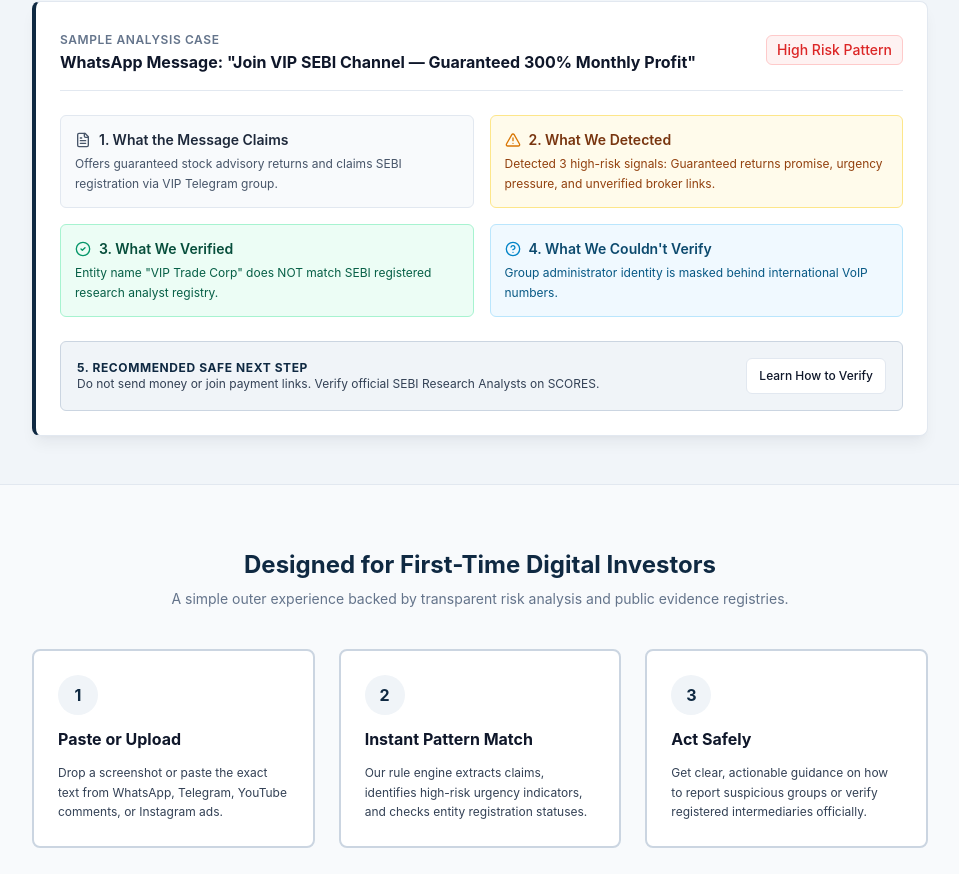
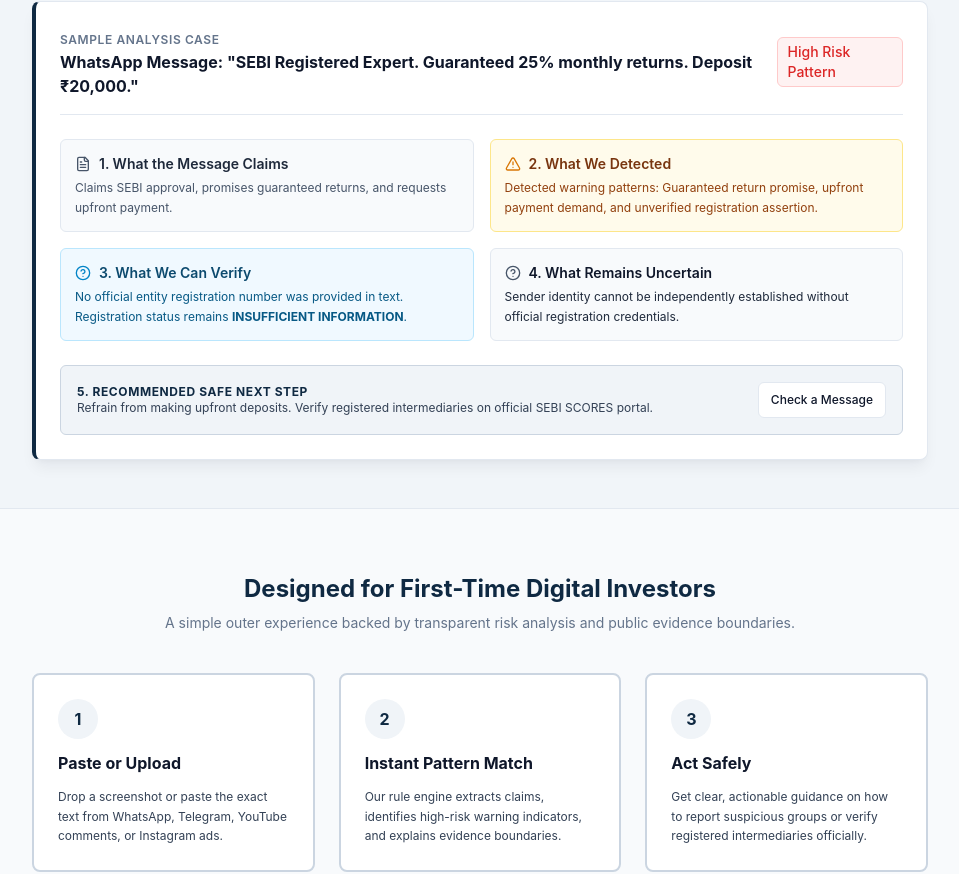
Before and after one commit to mdasif-x1/investor-safety-system, a Next.js app: page / in a window 1280 px wide. Shown: the part 762-1636 px from the top of the page, without its empty margins (160-1119 px from the left). Built offline with nearby package versions, Linux system fonts and the light colour scheme.

Commit message:
fix: master alignment of homepage evidence preview copy and obsolete route redirection

```diff
--- a/src/app/page.tsx
+++ b/src/app/page.tsx
@@ -33,7 +33,7 @@
             </h1>
 
             <p className="text-base sm:text-lg text-[var(--text-secondary)] leading-relaxed font-normal">
-              Received a suspicious stock tip on WhatsApp, Telegram, or Instagram? Paste the claim or screenshot to detect warning signals, inspect verified evidence, and take a safer next step.
+              Received a suspicious stock tip on WhatsApp, Telegram, or Instagram? Paste the claim or screenshot to detect warning signals, inspect available evidence, and take a safer next step.
             </p>
 
             <div className="flex flex-col sm:flex-row items-center gap-3 pt-2 w-full justify-center">
@@ -55,7 +55,7 @@
                 <Lock className="w-3.5 h-3.5 text-emerald-600" /> No password / OTP required
               </span>
               <span className="flex items-center gap-1.5">
-                <ShieldCheck className="w-3.5 h-3.5 text-sky-600" /> Non-commercial & independent
+                <ShieldCheck className="w-3.5 h-3.5 text-sky-600" /> Non-commercial &amp; independent
               </span>
               <span className="flex items-center gap-1.5">
                 <FileText className="w-3.5 h-3.5 text-amber-600" /> No investment recommendations
@@ -88,7 +88,7 @@
                       Sample Analysis Case
                     </span>
                     <h3 className="text-base font-bold text-[var(--text-primary)]">
-                      WhatsApp Message: &quot;Join VIP SEBI Channel — Guaranteed 300% Monthly Profit&quot;
+                      WhatsApp Message: &quot;SEBI Registered Expert. Guaranteed 25% monthly returns. Deposit ₹20,000.&quot;
                     </h3>
                   </div>
                   <SeverityBadge severity="HIGH" />
@@ -103,7 +103,7 @@
                       <span>1. What the Message Claims</span>
                     </div>
                     <p className="text-xs text-slate-600 leading-relaxed">
-                      Offers guaranteed stock advisory returns and claims SEBI registration via VIP Telegram group.
+                      Claims SEBI approval, promises guaranteed returns, and requests upfront payment.
                     </p>
                   </div>
 
@@ -114,29 +114,29 @@
                       <span>2. What We Detected</span>
                     </div>
                     <p className="text-xs text-amber-800 leading-relaxed">
-                      Detected 3 high-risk signals: Guaranteed returns promise, urgency pressure, and unverified broker links.
+                      Detected warning patterns: Guaranteed return promise, upfront payment demand, and unverified registration assertion.
                     </p>
                   </div>
 
                   {/* Stage 3 */}
-                  <div className="p-3.5 rounded bg-emerald-50 border border-emerald-200 flex flex-col gap-1">
-                    <div className="flex items-center gap-2 font-semibold text-emerald-900">
-                      <CheckCircle2 className="w-4 h-4 text-emerald-600" />
-                      <span>3. What We Verified</span>
+                  <div className="p-3.5 rounded bg-sky-50 border border-sky-200 flex flex-col gap-1">
+                    <div className="flex items-center gap-2 font-semibold text-sky-900">
+                      <HelpCircle className="w-4 h-4 text-sky-600" />
+                      <span>3. What We Can Verify</span>
                     </div>
-                    <p className="text-xs text-emerald-800 leading-relaxed">
-                      Entity name &quot;VIP Trade Corp&quot; does NOT match SEBI registered research analyst registry.
+                    <p className="text-xs text-sky-800 leading-relaxed">
+                      No official entity registration number was provided in text. Registration status remains <strong>INSUFFICIENT INFORMATION</strong>.
                     </p>
                   </div>
 
                   {/* Stage 4 */}
-                  <div className="p-3.5 rounded bg-sky-50 border border-sky-200 flex flex-col gap-1">
-                    <div className="flex items-center gap-2 font-semibold text-sky-900">
-                      <HelpCircle className="w-4 h-4 text-sky-600" />
-                      <span>4. What We Couldn&apos;t Verify</span>
+                  <div className="p-3.5 rounded bg-slate-50 border border-slate-200 flex flex-col gap-1">
+                    <div className="flex items-center gap-2 font-semibold text-slate-900">
+                      <HelpCircle className="w-4 h-4 text-slate-600" />
+                      <span>4. What Remains Uncertain</span>
                     </div>
-                    <p className="text-xs text-sky-800 leading-relaxed">
-                      Group administrator identity is masked behind international VoIP numbers.
+                    <p className="text-xs text-slate-800 leading-relaxed">
+                      Sender identity cannot be independently established without official registration credentials.
                     </p>
                   </div>
                 </div>
@@ -148,12 +148,14 @@
                       5. Recommended Safe Next Step
                     </span>
                     <span className="text-xs text-[var(--text-secondary)]">
-                      Do not send money or join payment links. Verify official SEBI Research Analysts on SCORES.
+                      Refrain from making upfront deposits. Verify registered intermediaries on official SEBI SCORES portal.
                     </span>
                   </div>
-                  <Button variant="outline" size="sm" className="bg-white shrink-0">
-                    Learn How to Verify
-                  </Button>
+                  <Link href="/check">
+                    <Button variant="outline" size="sm" className="bg-white shrink-0">
+                      Check a Message
+                    </Button>
+                  </Link>
                 </div>
               </div>
             </Card>
@@ -170,7 +172,7 @@
                 Designed for First-Time Digital Investors
               </h2>
               <p className="text-sm text-[var(--text-muted)]">
-                A simple outer experience backed by transparent risk analysis and public evidence registries.
+                A simple outer experience backed by transparent risk analysis and public evidence boundaries.
               </p>
             </div>
 
@@ -191,7 +193,7 @@
                 </div>
                 <h3 className="font-bold text-base text-[var(--text-primary)]">Instant Pattern Match</h3>
                 <p className="text-xs text-[var(--text-secondary)] leading-relaxed">
-                  Our rule engine extracts claims, identifies high-risk urgency indicators, and checks entity registration statuses.
+                  Our rule engine extracts claims, identifies high-risk warning indicators, and explains evidence boundaries.
                 </p>
               </Card>
 
```
Also changed, not shown: src/app/result/page.tsx (+9 -110 lines).
